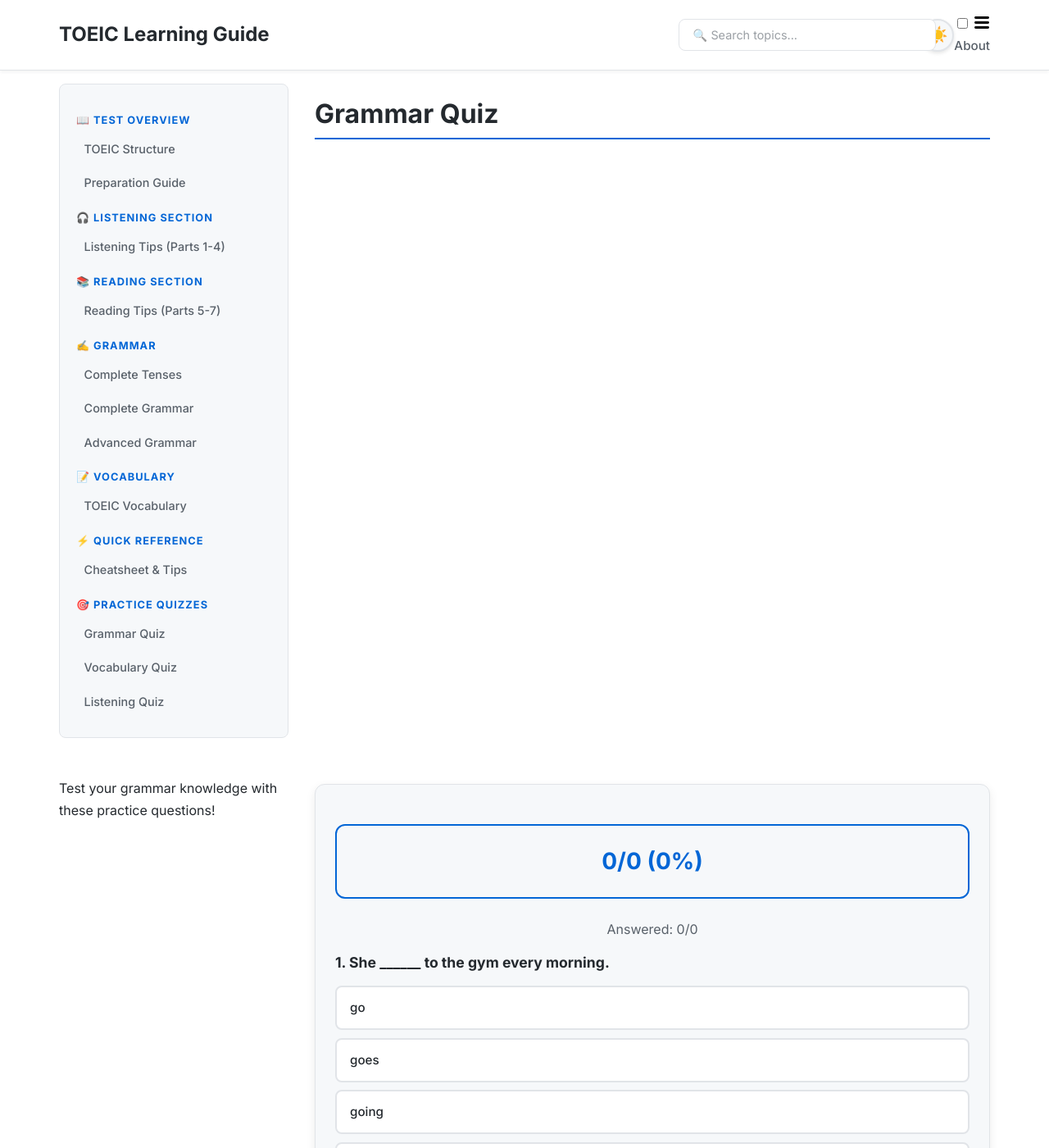
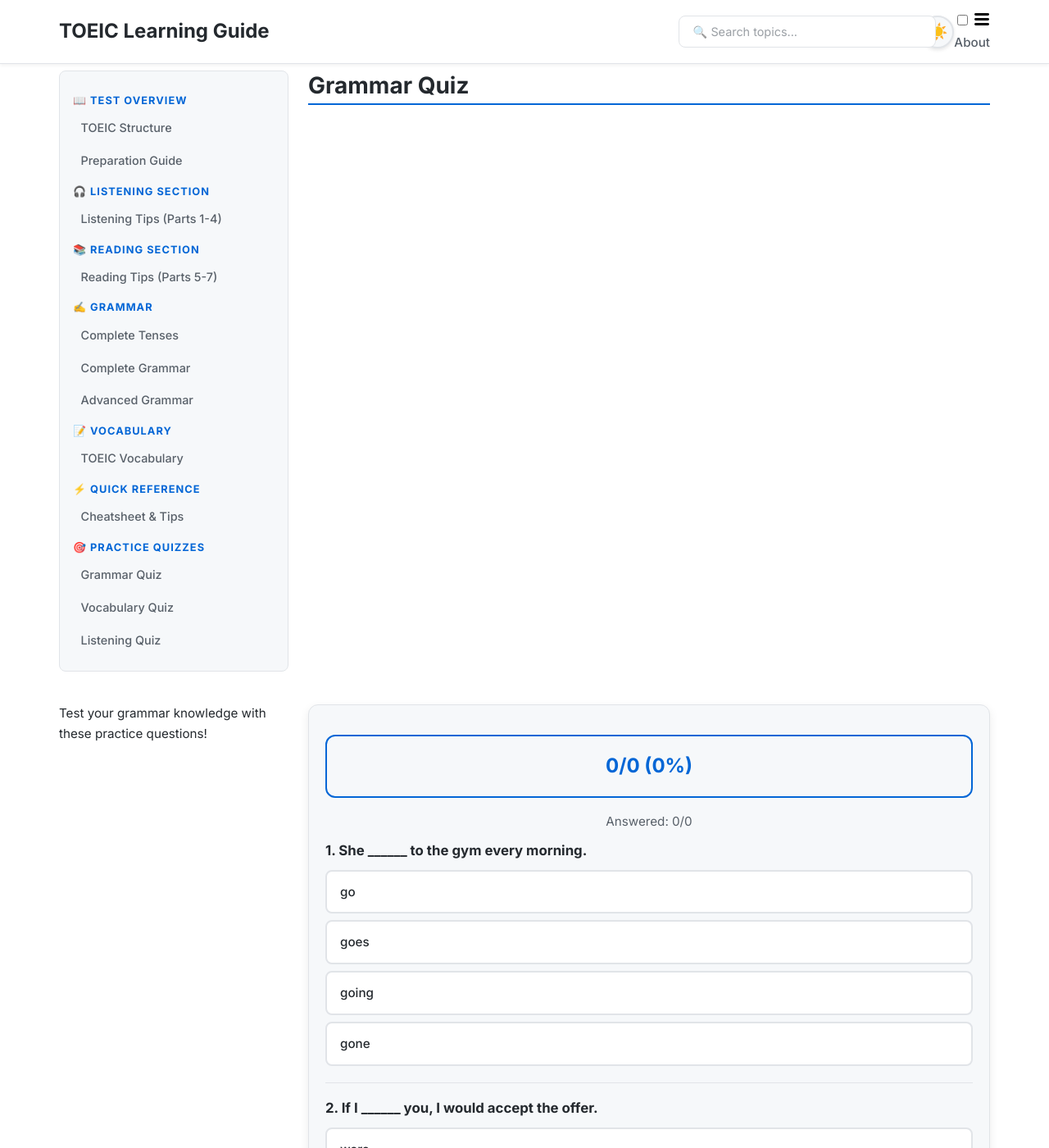
Before and after one commit to afasari/toeic-learning, a Jekyll site: the page built from quizzes/grammar-quiz.md, in a window 1280 px wide and 1400 px high. Shown: the whole window at 82% size. Built offline with Jekyll 4.4.1, drawn with Linux system fonts in a browser that asks for light colours.

Commit message:
Aggressively reduce all spacing for compact layout
Major Spacing Reductions (60-75% decrease):
- Headings: h1 (2rem→1.75rem), h2 (1.5rem→1.35rem), h3 (1.25rem→1.15rem)
- Heading margins: 1.25rem/0.75rem → 0.5rem/0.25rem
- Paragraphs: 0.75rem → 0.5rem
- Lists: 0.75rem/0.5rem → 0.5rem/0.25rem
- Tables: 1rem → 0.75rem
- Blockquotes: 1rem → 0.75rem
- Grid gap: 2rem → 1.5rem
- Footer margin-top: 3rem → 2rem
- Sidebar section margin: 1rem → 0.75rem

Layout Improvements:
- Reduce header padding: 1rem → 0.75rem
- Reduce header gap: 2rem → 1.5rem
- Reduce sidebar top: 4rem → 3rem
- Improve mobile breakpoints and spacing
- Reduce quiz container margins and gaps
- Reduce quiz score/button padding

Result:
- Much more compact layout
- Better content density
- Still maintains readability
- Professional appearance

```diff
--- a/assets/css/custom.css
+++ b/assets/css/custom.css
@@ -67,8 +67,8 @@ body {
 .content-wrapper {
   display: grid;
   grid-template-columns: var(--sidebar-width) 1fr;
-  gap: 2rem;
-  padding-top: 1rem;
+  gap: 1.5rem;
+  padding-top: 0.5rem;
   align-items: start;
 }
 
@@ -86,7 +86,7 @@ body {
   display: flex;
   justify-content: space-between;
   align-items: center;
-  padding: 1rem 2rem;
+  padding: 0.75rem 2rem;
   max-width: var(--content-max-width);
 }
 
@@ -95,7 +95,7 @@ body {
   justify-content: space-between;
   align-items: center;
   width: 100%;
-  gap: 2rem;
+  gap: 1.5rem;
 }
 
 .site-title {
@@ -283,10 +283,10 @@ body.theme-dark .dark-mode-toggle .icon-moon {
 /* Sidebar Navigation */
 .sidebar-nav {
   position: sticky;
-  top: 4rem;
-  max-height: calc(100vh - 5rem);
+  top: 3rem;
+  max-height: calc(100vh - 4rem);
   overflow-y: auto;
-  padding: 1.25rem;
+  padding: 1rem;
   background-color: var(--bg-secondary);
   border-radius: 8px;
   border: 1px solid var(--border-color);
@@ -311,7 +311,7 @@ body.theme-dark .dark-mode-toggle .icon-moon {
 }
 
 .sidebar-section {
-  margin-bottom: 1rem;
+  margin-bottom: 0.75rem;
 }
 
 .sidebar-section:last-child {
@@ -323,7 +323,7 @@ body.theme-dark .dark-mode-toggle .icon-moon {
   text-transform: uppercase;
   letter-spacing: 0.08em;
   color: var(--accent-color);
-  margin-bottom: 0.5rem;
+  margin-bottom: 0.4rem;
   font-weight: 700;
 }
 
@@ -360,53 +360,56 @@ body.theme-dark .dark-mode-toggle .icon-moon {
   transform: scale(0.98);
 }
 
-/* Typography - Reduced Margins */
+/* Typography - Compact Spacing */
 h1, h2, h3, h4, h5, h6 {
   color: var(--text-primary);
-  margin-top: 1.25rem;
-  margin-bottom: 0.75rem;
+  margin-top: 0.5rem;
+  margin-bottom: 0.25rem;
   line-height: 1.3;
   font-weight: 700;
 }
 
 h1 {
-  font-size: 2rem;
+  font-size: 1.75rem;
   border-bottom: 2px solid var(--accent-color);
-  padding-bottom: 0.5rem;
-  margin-top: 1rem;
+  padding-bottom: 0.25rem;
+  margin-top: 0;
 }
 
 h2 {
-  font-size: 1.5rem;
+  font-size: 1.35rem;
   border-bottom: 1px solid var(--border-color);
-  padding-bottom: 0.25rem;
+  padding-bottom: 0.125rem;
 }
 
 h3 {
-  font-size: 1.25rem;
-  margin-top: 1rem;
+  font-size: 1.15rem;
+  margin-top: 0.75rem;
 }
 
 h4 {
-  font-size: 1.1rem;
+  font-size: 1.05rem;
+  margin-top: 0.75rem;
 }
 
 h5 {
-  font-size: 1rem;
+  font-size: 0.95rem;
+  margin-top: 0.5rem;
 }
 
 h6 {
-  font-size: 0.9rem;
+  font-size: 0.85rem;
   color: var(--text-secondary);
   text-transform: uppercase;
   letter-spacing: 0.05em;
+  margin-top: 0.5rem;
 }
 
 p {
-  margin-bottom: 0.75rem;
+  margin-bottom: 0.5rem;
   color: var(--text-primary);
-  font-size: 1rem;
-  line-height: 1.7;
+  font-size: 0.95rem;
+  line-height: 1.6;
 }
 
 a {
@@ -450,11 +453,11 @@ pre code {
   color: var(--text-primary);
 }
 
-/* Tables - Reduced Margins */
+/* Tables - Compact Margins */
 table {
   width: 100%;
   border-collapse: collapse;
-  margin: 1rem 0;
+  margin: 0.75rem 0;
   background-color: var(--table-bg);
   border-radius: 8px;
   overflow: hidden;
@@ -488,28 +491,28 @@ tr:last-child td {
   border-bottom: none;
 }
 
-/* Blockquotes - Reduced Margins */
+/* Blockquotes - Compact Margins */
 blockquote {
   border-left: 4px solid var(--accent-color);
-  padding-left: 1rem;
-  margin: 1rem 0;
+  padding-left: 0.75rem;
+  margin: 0.75rem 0;
   background-color: var(--blockquote-bg);
   color: var(--text-secondary);
   border-radius: 0 6px 6px 0;
-  padding: 0.75rem 1rem;
+  padding: 0.5rem 0.75rem;
   font-style: italic;
 }
 
-/* Lists - Reduced Margins */
+/* Lists - Compact Spacing */
 ul, ol {
-  margin: 0.75rem 0;
-  padding-left: 2rem;
+  margin: 0.5rem 0;
+  padding-left: 1.5rem;
 }
 
 li {
-  margin-bottom: 0.5rem;
+  margin-bottom: 0.25rem;
   color: var(--text-primary);
-  line-height: 1.7;
+  line-height: 1.6;
 }
 
 ul li::marker {
@@ -525,8 +528,8 @@ ol li::marker {
 .site-footer {
   background-color: var(--bg-secondary);
   border-top: 2px solid var(--border-color);
-  padding: 2rem 0;
-  margin-top: 3rem;
+  padding: 1.5rem 0;
+  margin-top: 2rem;
 }
 
 .site-footer .wrapper {
@@ -540,19 +543,19 @@ ol li::marker {
   font-size: 0.9rem;
 }
 
-/* Quiz Styles - Reduced Margins */
+/* Quiz Styles - Compact Margins */
 .quiz-container {
   background-color: var(--bg-secondary);
   border-radius: 12px;
-  padding: 1.5rem;
-  margin: 1.5rem 0;
+  padding: 1.25rem;
+  margin: 1rem 0;
   border: 1px solid var(--border-color);
   box-shadow: 0 4px 12px rgba(0, 0, 0, 0.08);
 }
 
 .question {
-  margin-bottom: 1.5rem;
-  padding-bottom: 1.5rem;
+  margin-bottom: 1.25rem;
+  padding-bottom: 1.25rem;
   border-bottom: 1px solid var(--border-color);
 }
 
@@ -563,14 +566,14 @@ ol li::marker {
 }
 
 .question h3 {
-  margin-bottom: 1rem;
-  font-size: 1.1rem;
+  margin-bottom: 0.75rem;
+  font-size: 1.05rem;
 }
 
 .options {
   display: flex;
   flex-direction: column;
-  gap: 0.6rem;
+  gap: 0.5rem;
 }
 
 .option {
@@ -613,11 +616,11 @@ ol li::marker {
 
 .quiz-score {
   text-align: center;
-  font-size: 1.75rem;
+  font-size: 1.5rem;
   font-weight: 700;
-  margin: 1.5rem 0;
+  margin: 1rem 0;
   color: var(--accent-color);
-  padding: 1.25rem;
+  padding: 1rem;
   background-color: var(--bg-secondary);
   border-radius: 12px;
   border: 2px solid var(--accent-color);
@@ -625,19 +628,19 @@ ol li::marker {
 
 #quiz-answered {
   text-align: center;
-  font-size: 1rem;
+  font-size: 0.95rem;
   color: var(--text-secondary);
-  margin-bottom: 1rem;
+  margin-bottom: 0.75rem;
 }
 
 .quiz-button {
   background-color: var(--accent-color);
   color: white;
   border: none;
-  padding: 0.75rem 2rem;
+  padding: 0.6rem 1.75rem;
   border-radius: 8px;
   cursor: pointer;
-  font-size: 1rem;
+  font-size: 0.95rem;
   font-weight: 600;
   transition: all 0.2s ease;
   box-shadow: 0 2px 8px rgba(3, 102, 214, 0.2);
@@ -656,24 +659,24 @@ ol li::marker {
 
 .quiz-buttons {
   display: flex;
-  gap: 1rem;
+  gap: 0.75rem;
   justify-content: center;
   flex-wrap: wrap;
-  margin-top: 1.5rem;
+  margin-top: 1rem;
 }
 
 /* Mobile Responsiveness */
 @media (max-width: 1024px) {
   .content-wrapper {
     grid-template-columns: 1fr;
-    gap: 1.5rem;
+    gap: 1rem;
   }
 
   .sidebar-nav {
     position: static;
     max-height: none;
-    padding: 1rem;
-    margin-bottom: 1.5rem;
+    padding: 0.75rem;
+    margin-bottom: 1rem;
   }
 
   .header-content {
@@ -693,34 +696,7 @@ ol li::marker {
   }
 
   .site-header .wrapper {
-    padding: 1rem;
-  }
-
-  h1 {
-    font-size: 1.75rem;
-  }
-
-  h2 {
-    font-size: 1.35rem;
-  }
-
-  h3 {
-    font-size: 1.15rem;
-  }
-
-  .quiz-container {
-    padding: 1.25rem;
-  }
-
-  .option {
-    padding: 0.7rem 0.875rem;
-    font-size: 0.9rem;
-  }
-}
-
-@media (max-width: 480px) {
-  .site-title {
-    font-size: 1.25rem;
+    padding: 0.75rem 1rem;
   }
 
   h1 {
@@ -731,9 +707,43 @@ ol li::marker {
     font-size: 1.25rem;
   }
 
+  h3 {
+    font-size: 1.1rem;
+  }
+
+  .quiz-container {
+    padding: 1rem;
+  }
+
+  .option {
+    padding: 0.6rem 0.875rem;
+    font-size: 0.9rem;
+  }
+
+  .sidebar-nav {
+    position: static;
+    max-height: none;
+    padding: 0.75rem;
+    margin-bottom: 1rem;
+  }
+}
+
+@media (max-width: 480px) {
+  .site-title {
+    font-size: 1.25rem;
+  }
+
+  h1 {
+    font-size: 1.35rem;
+  }
+
+  h2 {
+    font-size: 1.15rem;
+  }
+
   .quiz-button {
     width: 100%;
-    padding: 0.75rem 1rem;
+    padding: 0.6rem 1rem;
   }
 
   .quiz-buttons {
```
